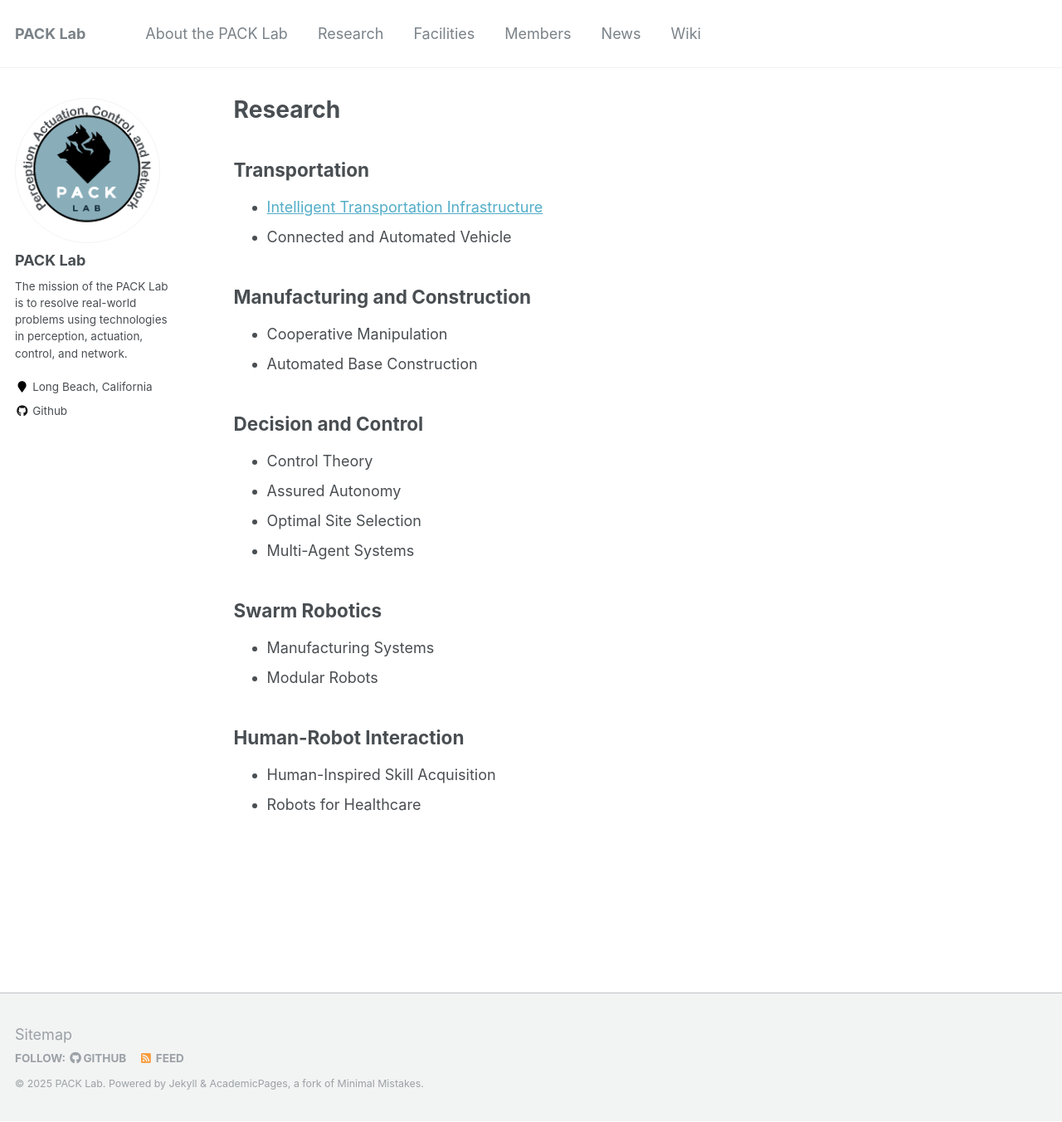
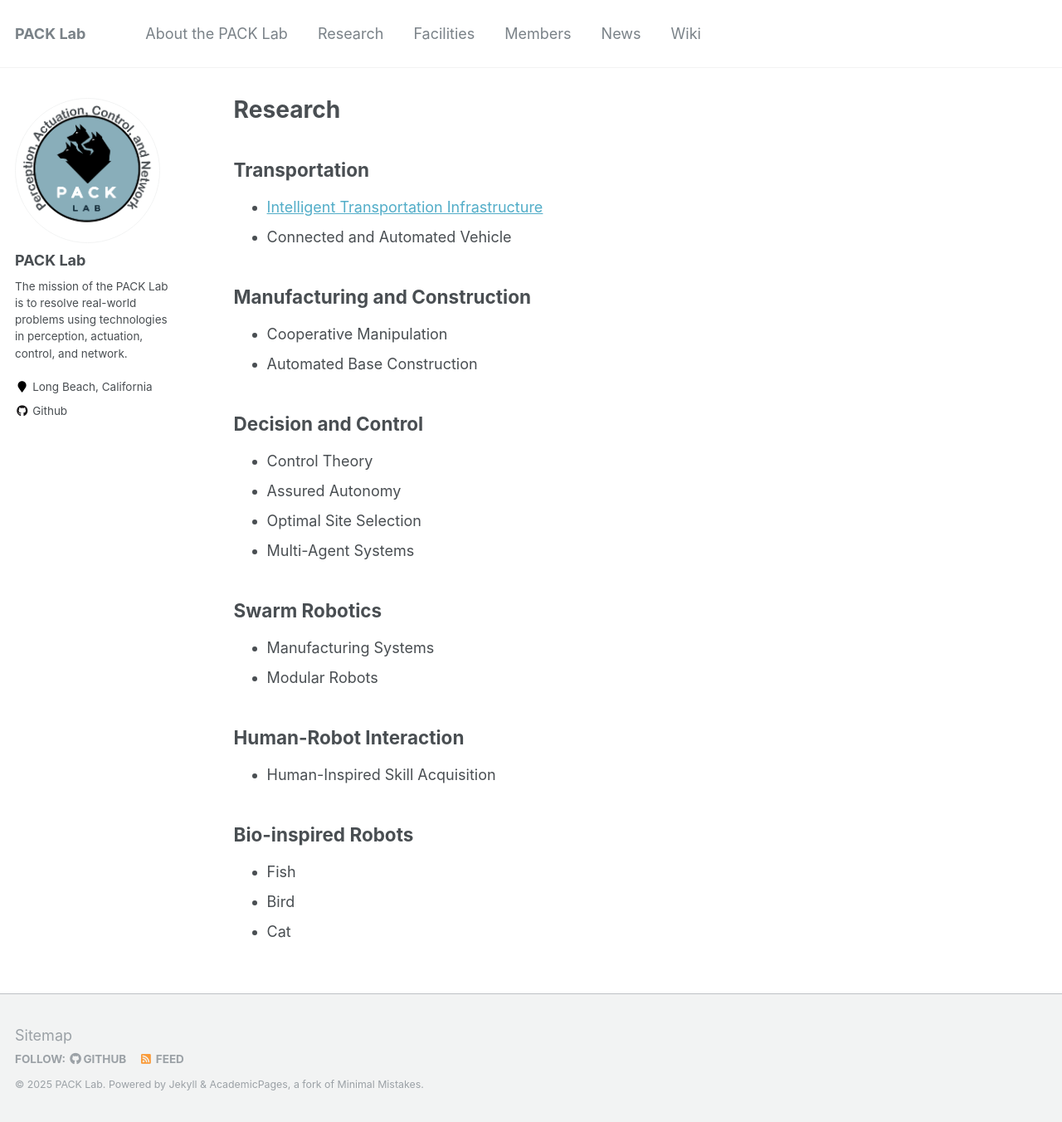
Before and after one commit to pack-lab/pack-lab.github.io, a Jekyll site: the page built from _pages/research.md, in a window 1280 px wide and 1352 px high. Shown: the whole window at 83% size. Built offline with Jekyll 4.4.1, drawn with Linux system fonts in a browser that asks for light colours.

Commit message:
Update research.md

```diff
--- a/_pages/research.md
+++ b/_pages/research.md
@@ -30,4 +30,9 @@ author_profile: true
 ## Human-Robot Interaction
 
 * Human-Inspired Skill Acquisition
-* Robots for Healthcare
+
+## Bio-inspired Robots
+
+* Fish
+* Bird
+* Cat
```
